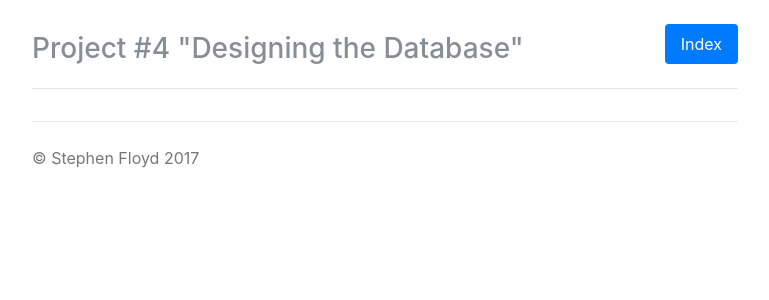
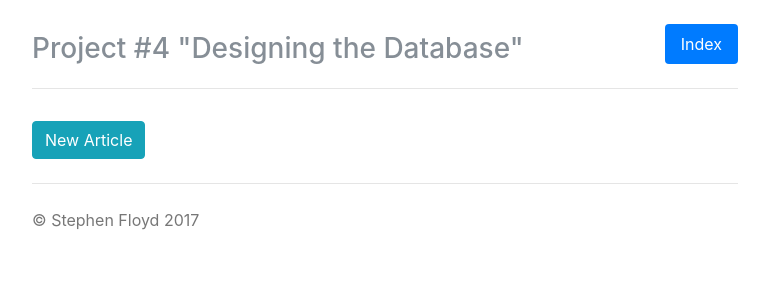
Before and after one commit to Zitzabis/AdvancedScripting, a PHP site: page /projects/project4/index.php in a window 1280 px wide. Shown: the top 300 px of the page, without its empty margins (255-1024 px from the left). Run offline with PHP 8.4, Linux system fonts and the light colour scheme; data that the repository does not hold is empty; some libraries are stand-ins or nearby versions.

Commit message:
Project 4: Adds navigation buttons.

```diff
--- a/projects/project4/add_article.php
+++ b/projects/project4/add_article.php
@@ -12,6 +12,10 @@
         </nav>
         <h3 class="text-muted">Project #4 "Designing the Database"</h3>
       </div>
+
+      <a href="index.php"><button type="button" class="btn btn-info" style="float: right;"><-</button></a>
+      <br>
+      <br>
 
       <h5 class="text-muted">Add Article</h5>
 
--- a/projects/project4/index.php
+++ b/projects/project4/index.php
@@ -12,6 +12,9 @@
         </nav>
         <h3 class="text-muted">Project #4 "Designing the Database"</h3>
       </div>
+        <a href="add_article.php"><button type="button" class="btn btn-info">New Article</button></a>
+        <br>
+        <br>
         <?php
           include_once("scripts/connect.inc.php");
 
```
